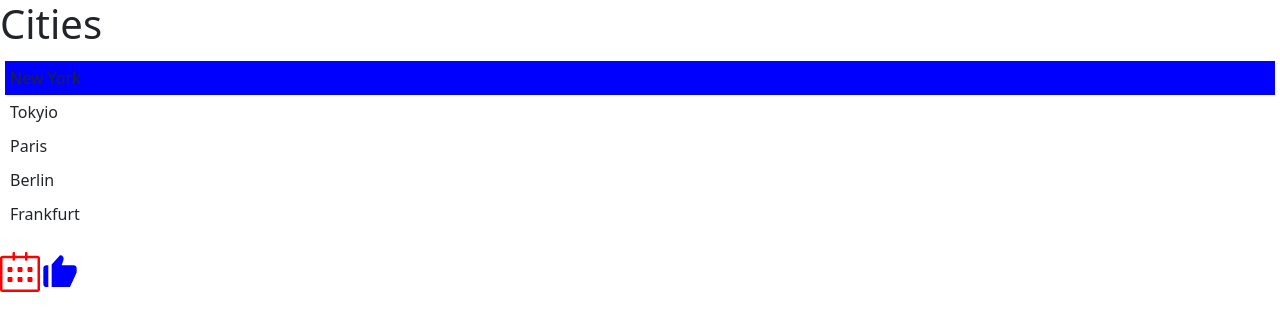
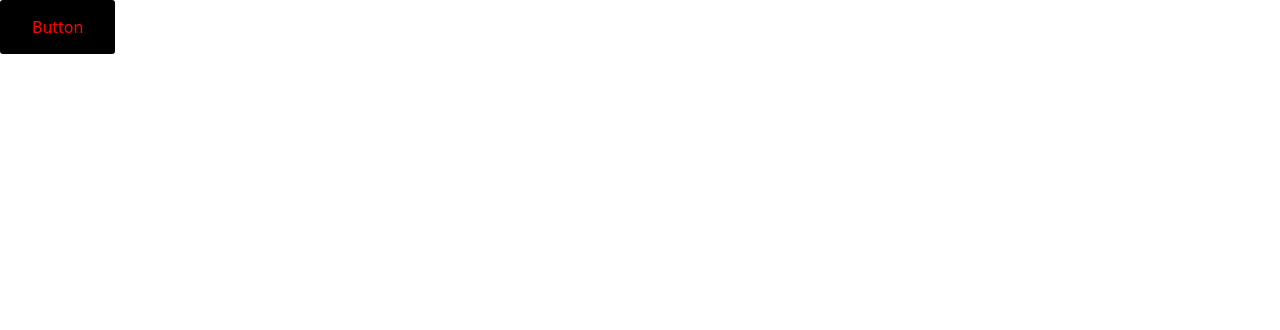
Before and after one commit to erebos12/react-course-code-with-mosh, a React (Vite) app: page / in a window 1280 px wide. Shown: the top 330 px of the page. Built offline with nearby package versions, Linux system fonts and the light colour scheme; the HTML template or start-up script is replaced by a standard one.

Commit message:
button style

```diff
--- a/src/App.tsx
+++ b/src/App.tsx
@@ -1,31 +1,31 @@
-//import { useState } from "react";
-//import Alert from "./components/Alert";
-//import Button, { Color } from "./components/Button";
+import { useState } from "react";
+import Alert from "./components/Alert";
+import Button, { Color } from "./components/button/Button";
 import ListGroup from "./components/listGroups/ListGroup";
 import { SlCalender } from "react-icons/sl";
 import { BiSolidLike } from "react-icons/bi";
 
-function App() {
-  let items = ["New York", "Tokyio", "Paris", "Berlin", "Frankfurt"];
-  let heading = "Cities";
-  //let items = ["red", "blue", "yellow", "green"];
-  //let heading = "Colors";
-  const handleSelectItem = (item: string) => {
-    console.log(item);
-  };
-  return (
-    <div>
-      <ListGroup
-        items={items}
-        heading={heading}
-        onSelectItem={handleSelectItem}
-      />
-      {/* icons from react-icons */}
-      <SlCalender color="red" size="40" />
-      <BiSolidLike color="blue" size="40" />
-    </div>
-  );
-}
+// function App() {
+//   let items = ["New York", "Tokyio", "Paris", "Berlin", "Frankfurt"];
+//   let heading = "Cities";
+//   //let items = ["red", "blue", "yellow", "green"];
+//   //let heading = "Colors";
+//   const handleSelectItem = (item: string) => {
+//     console.log(item);
+//   };
+//   return (
+//     <div>
+//       <ListGroup
+//         items={items}
+//         heading={heading}
+//         onSelectItem={handleSelectItem}
+//       />
+//       {/* icons from react-icons */}
+//       <SlCalender color="red" size="40" />
+//       <BiSolidLike color="blue" size="40" />
+//     </div>
+//   );
+// }
 
 /*  Calling Button component in App component */
 // function App() {
@@ -47,4 +47,23 @@ function App() {
 //   );
 // }
 
+function App() {
+  const [alertVisible, setAlertVisible] = useState(false);
+  return (
+    <div>
+      {alertVisible && (
+        <Alert onClose={() => setAlertVisible(false)}>My alert</Alert>
+      )}
+      <Button
+        color={Color.dark}
+        onClick={() => {
+          setAlertVisible(true);
+        }}
+      >
+        Button
+      </Button>
+    </div>
+  );
+}
+
 export default App;
--- /dev/null
+++ b/src/components/Button/Button.module.css
@@ -0,0 +1,16 @@
+.btn {
+    padding: 15px 32px;
+    text-align: center;
+    text-decoration: none;
+    display: inline-block;
+    font-size: 16px;
+    border-radius: 3px;
+    border: 0;
+    background-color:  black;
+    color: red;
+}
+
+.btn-primary {
+    background-color:  black;
+    color: red;
+}
--- a/src/components/Button.tsx
+++ b/src/components/Button/Button.tsx
@@ -1,4 +1,5 @@
 import { ReactNode } from "react";
+import styles from "./Button.module.css";
 
 export enum Color {
   primary = "primary",
@@ -20,7 +21,10 @@ interface ButtonProps {
 
 const Button = ({ children, color, onClick }: ButtonProps) => {
   return (
-    <button type="button" className={"btn btn-" + color} onClick={onClick}>
+    <button
+      className={[styles.btn, styles["btn-" + color]].join("")}
+      onClick={onClick}
+    >
       {children}
     </button>
   );
```
